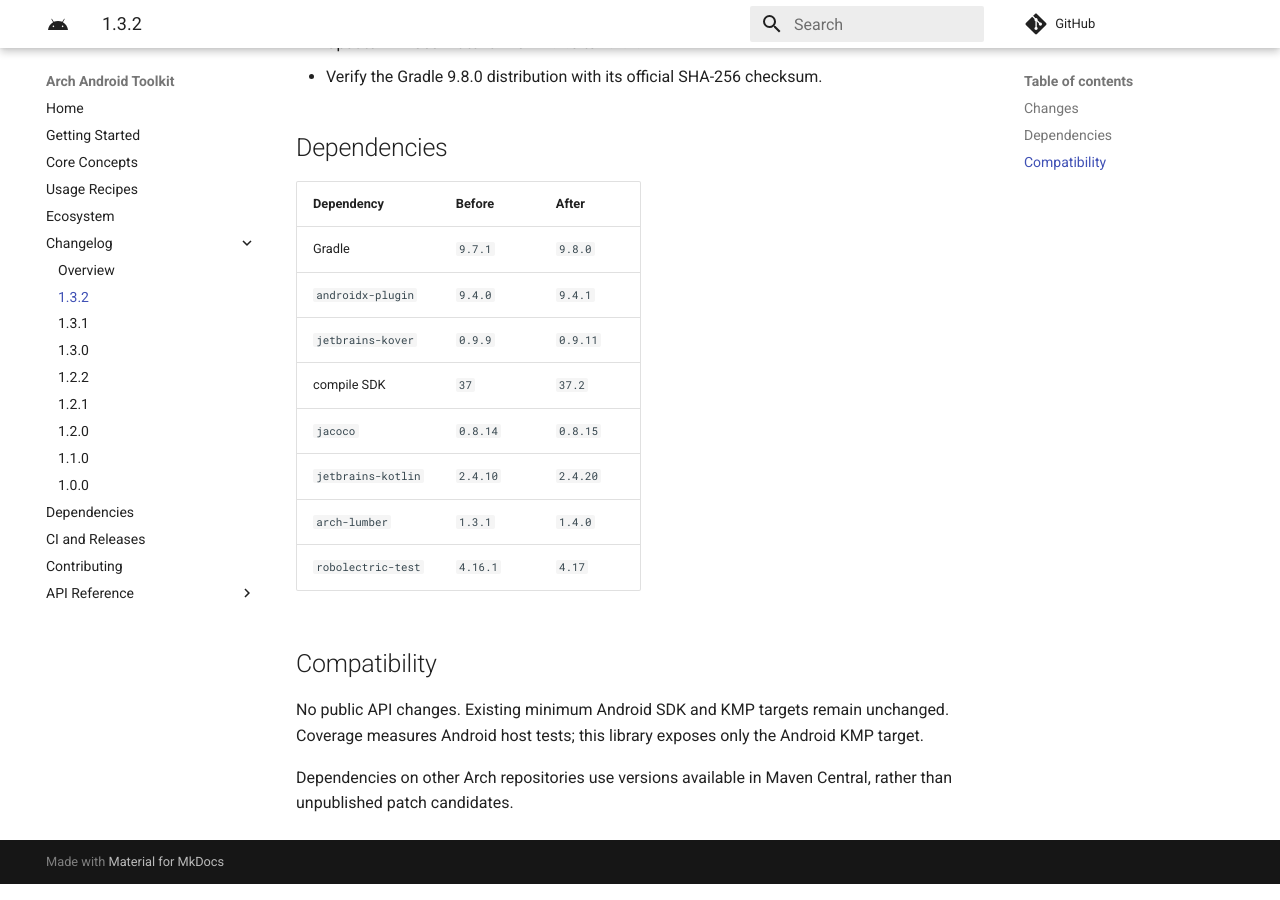
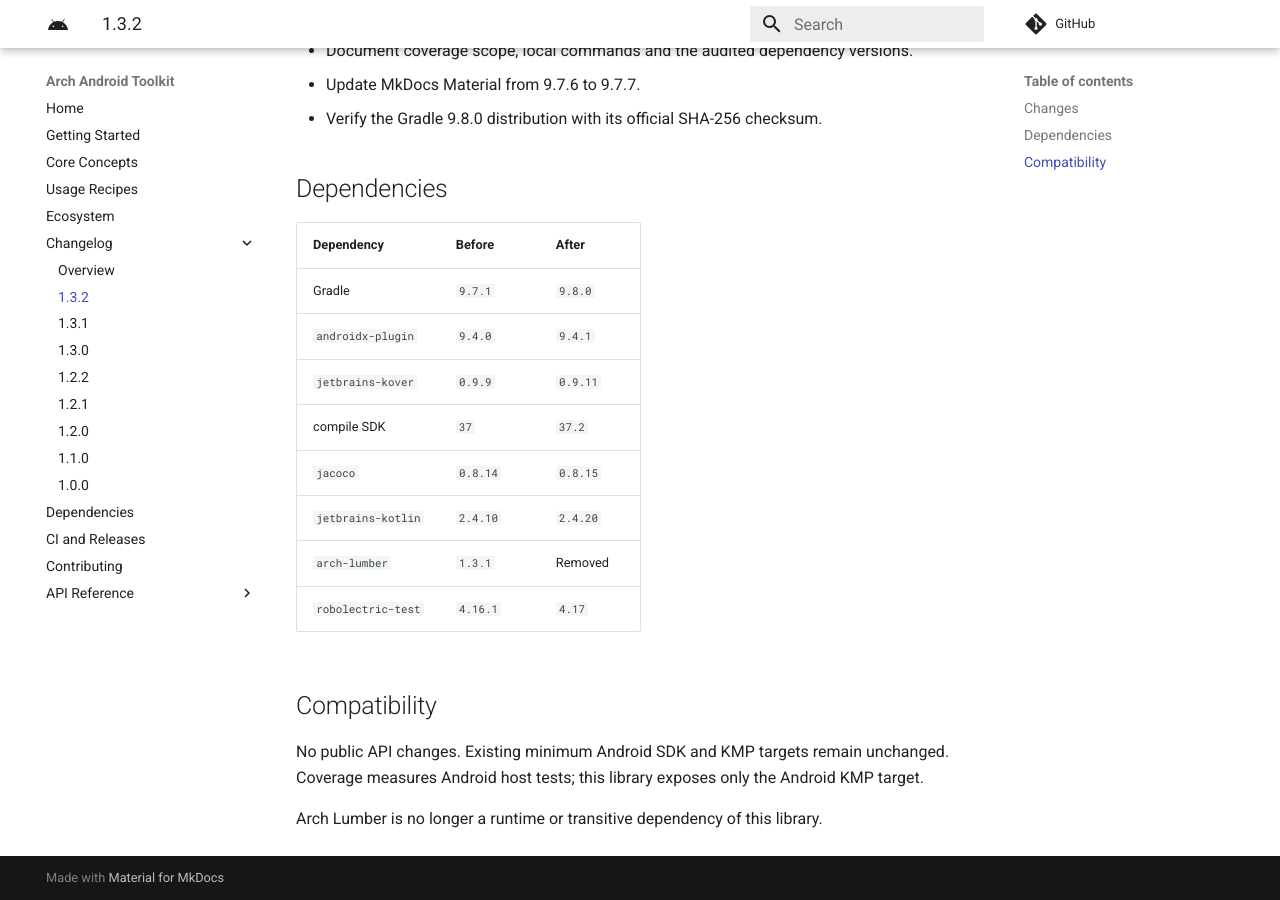
Before and after one commit to matheus-corregiari/arch-android, an MkDocs documentation site: the page built from docs/changelog/1.3.2.md, in a window 1280 px wide and 900 px high, scrolled down 1152 px. Built offline with MkDocs 1.6.1 and Material for MkDocs 9.7.7, drawn with Linux system fonts in a browser that asks for light colours; comment, search, counter and statistics services are not loaded; some of the changed text lies outside the part shown.

Commit message:
build: remove Arch Lumber runtime dependency

```diff
--- a/docs/changelog/1.3.2.md
+++ b/docs/changelog/1.3.2.md
@@ -3,6 +3,8 @@
 Maintenance changes based on tag `1.3.1`.
 
 ## Changes
+
+- Remove the Arch Lumber dependency; storage diagnostics use Android `Log` directly.
 
 - Update Gradle to 9.8.0, AGP to 9.4.1 and Kover to 0.9.11.
 - Compile against finalized Android SDK 37.2; retain minimum SDK 20 and Build Tools 37.0.0.
@@ -37,7 +39,7 @@
 | compile SDK | `37` | `37.2` |
 | `jacoco` | `0.8.14` | `0.8.15` |
 | `jetbrains-kotlin` | `2.4.10` | `2.4.20` |
-| `arch-lumber` | `1.3.1` | `1.4.0` |
+| `arch-lumber` | `1.3.1` | Removed |
 | `robolectric-test` | `4.16.1` | `4.17` |
 
 ## Compatibility
@@ -45,4 +47,4 @@
 No public API changes. Existing minimum Android SDK and KMP targets remain unchanged.
 Coverage measures Android host tests; this library exposes only the Android KMP target.
 
-Dependencies on other Arch repositories use versions available in Maven Central, rather than unpublished patch candidates.
+Arch Lumber is no longer a runtime or transitive dependency of this library.
```
Also changed, not shown: docs/dependencies.md (+1 -3 lines), 5 other files.
